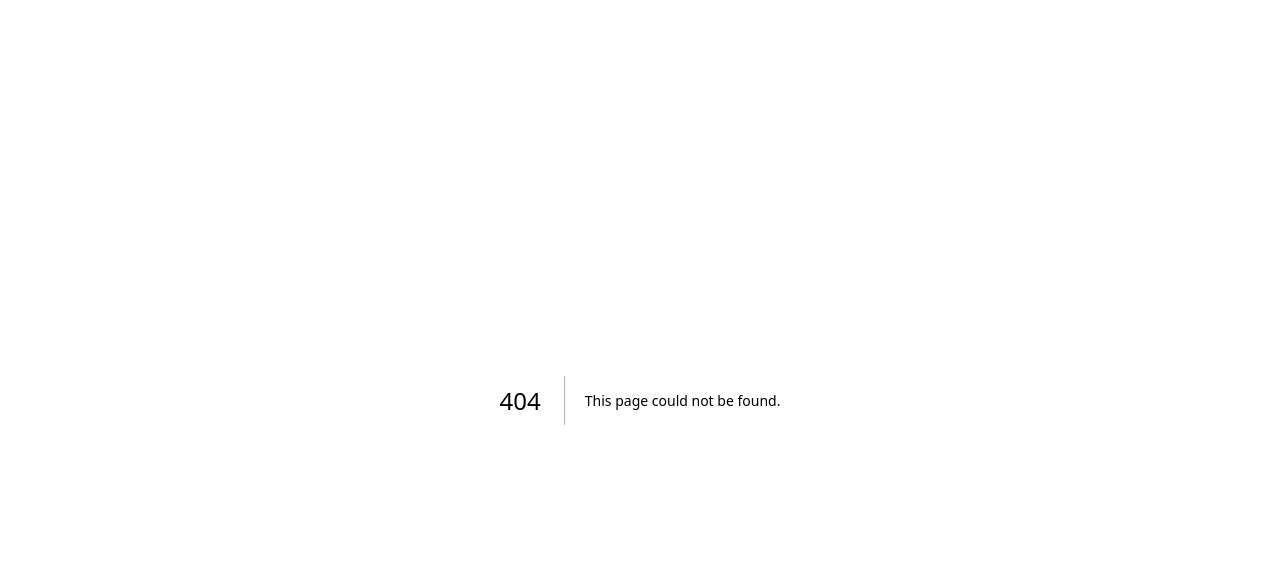
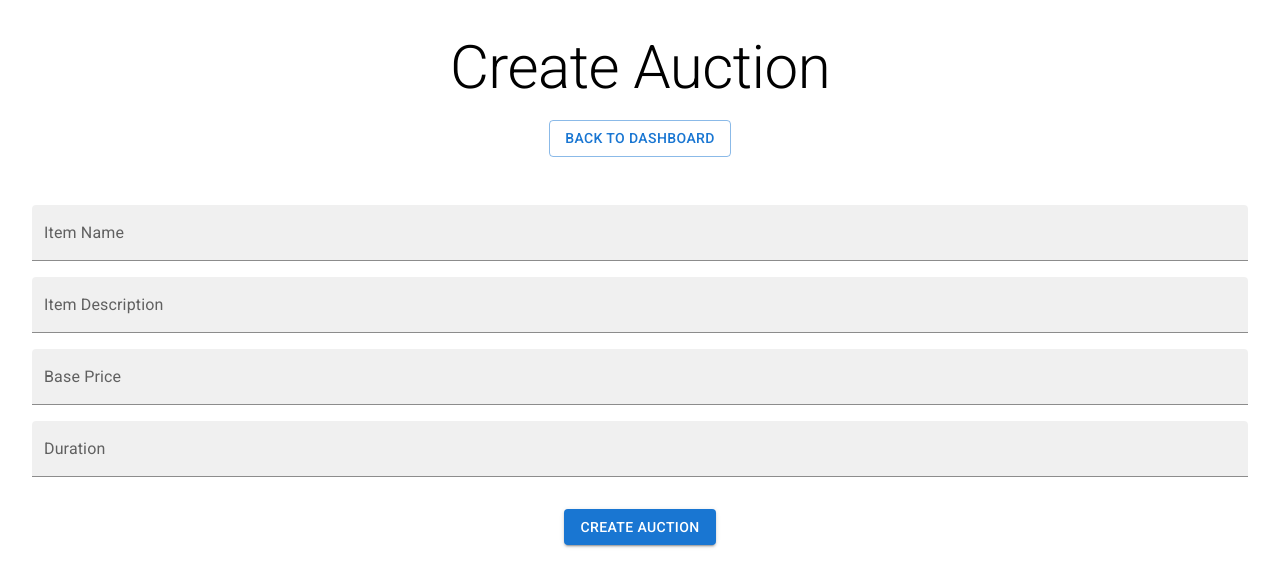
Before and after one commit to Swayam-Shree/SWDTImarketplace, a Next.js app: page /newauction in a window 1280 px wide. Before the commit this address had no page. Shown: the top 586 px of the page. Built offline with nearby package versions, Linux system fonts and the light colour scheme; no server answers; sample sign-in values are in the browser's storage.

Commit message:
feat: half done create auction page for mongo testing

```diff
--- a/src/app/dashboard/page.tsx
+++ b/src/app/(user)/dashboard/page.tsx
@@ -1,6 +1,6 @@
 "use client"
 
-import { auth } from '../firebase';
+import { auth } from '../../firebase';
 import { useAuthState } from 'react-firebase-hooks/auth';
 
 import { useRouter } from 'next/navigation';
@@ -19,7 +19,7 @@ export default function Dashboard() {
 			<Typography sx={{mt: 2}} variant='h5'>Welcome, { user.displayName }</Typography>
 			<Image className='my-[1em] rounded' src={ user.photoURL ? user.photoURL : './logo.png' } alt='Profile Picture' width='100' height='100' />
 			<div className='grid grid-cols-2 m-[4em] gap-[2em]'>
-				<Button variant='outlined'>Create Auction</Button>
+				<Button onClick={() => {router.push('./newauction')}} variant='outlined'>Create Auction</Button>
 				<Button variant='outlined'>Browse Auctions</Button>
 				<Button variant='outlined'>Your Ongoing Auctions</Button>
 				<Button variant='outlined'>History</Button>
--- /dev/null
+++ b/src/app/(user)/newauction/page.tsx
@@ -0,0 +1,33 @@
+"use client"
+
+import { auth } from '../../firebase';
+import { useAuthState } from 'react-firebase-hooks/auth';
+
+import { useRouter } from 'next/navigation';
+
+import Typography from '@mui/material/Typography';
+import Button from '@mui/material/Button';
+import TextField from '@mui/material/TextField';
+
+export default function NewAuction() {
+	const router = useRouter();
+	const [user, authLoading, authError] = useAuthState(auth);
+
+	if (user) {
+		return (<div className='flex flex-col items-center m-[2em]'>
+			<Typography className='text-center' variant='h2'>Create Auction</Typography>
+			<Button sx={{m: 2}} variant='outlined' onClick={ () => router.push('/dashboard') }>Back to Dashboard</Button>
+			<TextField sx={{mt: 4}} label='Item Name' fullWidth variant='filled' />
+			<TextField sx={{mt: 2}} label='Item Description' multiline fullWidth variant='filled' />
+			<TextField sx={{mt: 2}} label='Base Price' multiline fullWidth variant='filled' />
+			<TextField sx={{mt: 2}} label='Duration' multiline fullWidth variant='filled' />
+			<Button sx={{mt: 4}} variant='contained'>Create Auction</Button>
+		</div>);
+	} else if (authLoading) {
+		return (<div>Loading...</div>);
+	} else if (authError) {
+		return (<div>Error</div>);
+	} else {
+		router.push('/');
+	}
+}
```
